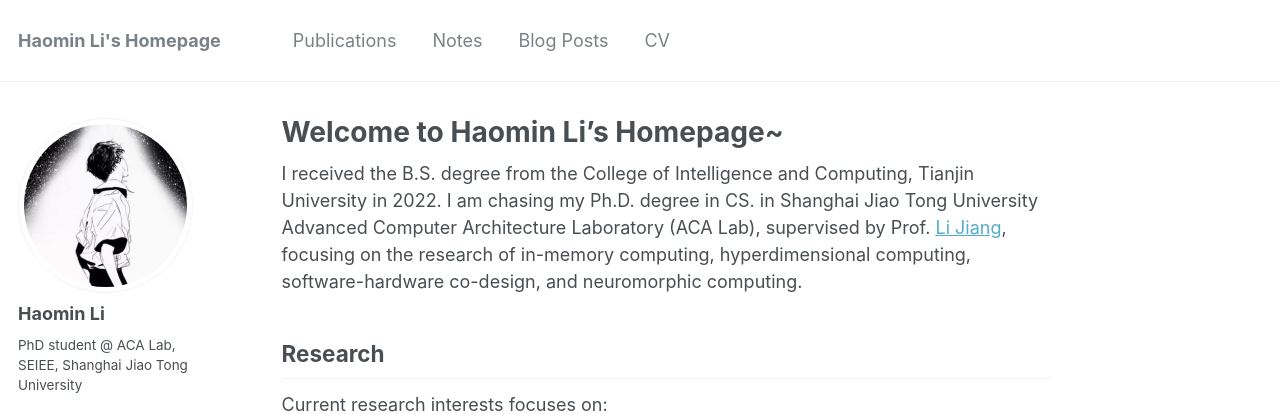
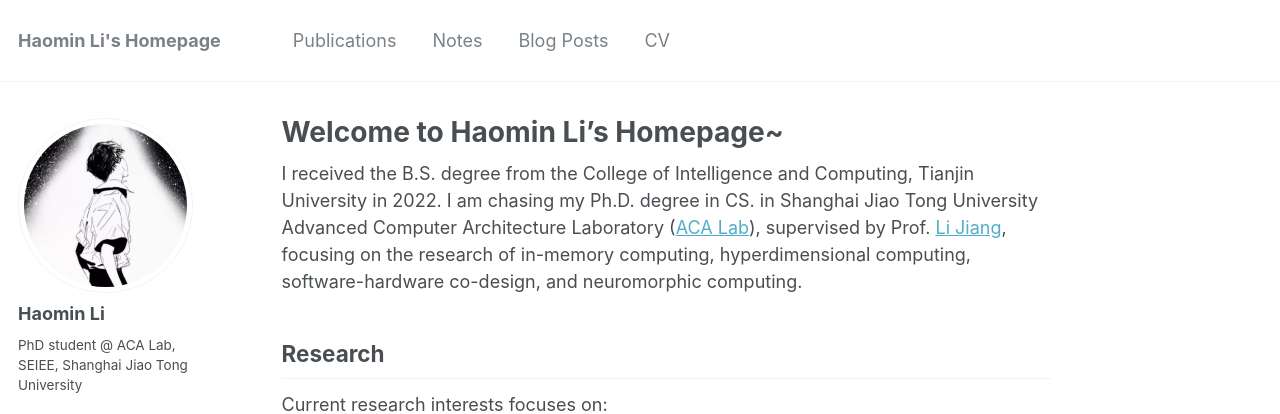
Before and after one commit to shieldforever/shieldforever.github.io, a Jekyll site: the page built from _pages/about.md, in a window 1280 px wide. Shown: the top 414 px of the page. Built offline with Jekyll 4.4.1, drawn with Linux system fonts in a browser that asks for light colours; part of the change alters nothing that is shown.

```diff
--- a/_pages/about.md
+++ b/_pages/about.md
@@ -8,7 +8,7 @@ redirect_from:
   - /about.html
 ---
 
-I received the B.S. degree from the College of Intelligence and Computing, Tianjin University in 2022. I am chasing my Ph.D. degree in CS. in Shanghai Jiao Tong University Advanced Computer Architecture Laboratory (ACA Lab), supervised by Prof. [Li Jiang](https://cs.sjtu.edu.cn/~jiangli//), focusing on the research of in-memory computing, hyperdimensional computing, software-hardware co-design, and neuromorphic computing.
+I received the B.S. degree from the College of Intelligence and Computing, Tianjin University in 2022. I am chasing my Ph.D. degree in CS. in Shanghai Jiao Tong University Advanced Computer Architecture Laboratory ([ACA Lab](https://acalab.sjtu.edu.cn/CN/)), supervised by Prof. [Li Jiang](https://cs.sjtu.edu.cn/~jiangli//), focusing on the research of in-memory computing, hyperdimensional computing, software-hardware co-design, and neuromorphic computing.
 
 Research
 -----------
```
